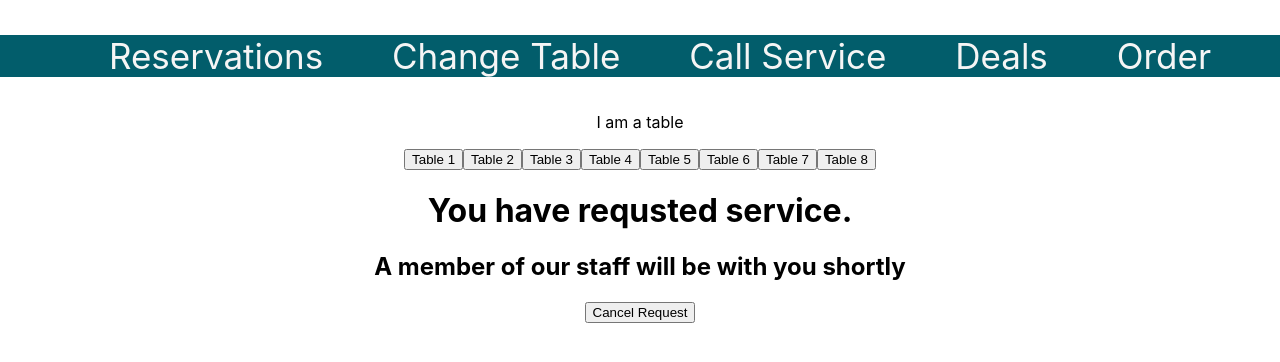
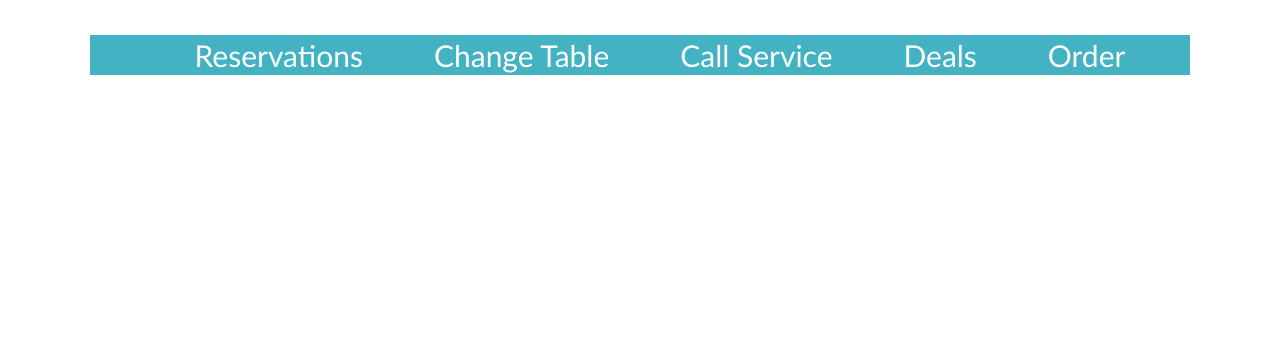
Before and after one commit to zabryant89/CIS434_Group3_TermProject, a React (Create React App) app in the folder foodorderingapp/: page / in a window 1280 px wide. Shown: the top 362 px of the page. Built offline with nearby package versions, Linux system fonts and the light colour scheme.

Commit message:
Navbar now functional, still working on Change Table / Call Service
Things are styled a little also but nothing is concrete.

```diff
--- a/foodorderingapp/src/App.css
+++ b/foodorderingapp/src/App.css
@@ -1,17 +1,8 @@
 .App {
   text-align: center;
-}
-
-ul{
-  list-style: none;
-  font-size: 35px;
-  color: whitesmoke;
-}
-
-.NavBar{
-  display: flex;
-  background-color: rgb(2, 93, 107);
-  justify-content: space-evenly;
-  align-items: center;
+  margin-right: 7%;
+  margin-left: 7%;
+  margin-bottom: -10px;
+  font-family: 'Franklin Gothic Medium', 'Arial Narrow', Arial, sans-serif;
 
 }
--- a/foodorderingapp/src/App.js
+++ b/foodorderingapp/src/App.js
@@ -1,16 +1,19 @@
-import ChangeTable from './ChangeTable.js';
-import CallSerive from './CallService';
+import ChangeTable from './NavbarComp/ChangeTable.js';
+import CallSerive from './NavbarComp/CallService.js';
 import './App.css';
 
-import Nav from "./Nav";
+import Nav from "./NavbarComp/Nav.js";
+
+import { useState } from 'react';
 
 function App() {
+
+
+
   return (
     <div className="App">
       <Nav />
       <div className="NavBarActions">
-             <ChangeTable />
-            <CallSerive />
         </div>
     </div>
   );
--- a/foodorderingapp/src/ChangeTable.js
+++ /dev/null
@@ -1,29 +0,0 @@
-import {useState} from "react"
-
-
-export default function Table(){
-
-    const [table, setTableSelection] = useState(false);
-
-    const handleTableSelection = (event) =>{
-     setTableSelection(event.target.value);
-     setTableSelection(true);
-    }
-
-
-    return(
-        <div className="Table">
-            <p>I am a table</p>
-            <div className="allTables">
-            <button type="button" className="Table" onClick={handleTableSelection}>Table 1</button>
-            <button type="button" className="Table" onClick={handleTableSelection}>Table 2</button>
-            <button type="button" className="Table" onClick={handleTableSelection}>Table 3</button>
-            <button type="button" className="Table" onClick={handleTableSelection}>Table 4</button>
-            <button type="button" className="Table" onClick={handleTableSelection}>Table 5</button>
-            <button type="button" className="Table" onClick={handleTableSelection}>Table 6</button>
-            <button type="button" className="Table" onClick={handleTableSelection}>Table 7</button>
-            <button type="button" className="Table" onClick={handleTableSelection}>Table 8</button>
-            </div>
-        </div>
-    );
-}
--- a/foodorderingapp/src/Nav.js
+++ /dev/null
@@ -1,19 +0,0 @@
-
-
-
-export default function Nav(){
-
-
-
-    return(
-        <ul className="NavBar">
-              <li> Reservations </li>
-              <li> Change Table</li>
-              <li> Call Service</li>
-              <li> Deals </li>
-               <li> Order </li>
-
-    </ul>
-
-    );
-}
--- a/foodorderingapp/src/CallService.js
+++ b/foodorderingapp/src/NavbarComp/CallService.js
@@ -1,11 +1,10 @@
 import {useState} from "react"
 
-export default function CallSerive(){
+export default function CallService(){
 
     const [serivce, setService] = useState(false);
 
    const handleService = (event) =>{
-    setService(event.target.value);
     setService(true);
    }
 
--- /dev/null
+++ b/foodorderingapp/src/NavbarComp/ChangeTable.js
@@ -0,0 +1,37 @@
+import {useState} from "react"
+import './Style/Table.css'
+
+export default function Table(){
+
+    const [table, setTableSelection] = useState(false);
+    const[value, setValue] = useState("Table 1");
+
+    const handleTableSelection = (event) =>{
+     setTableSelection(event.target.value);
+     setTableSelection(true);
+    }
+
+
+    return(
+        <div className="Tables">
+            <h1 className="table-text">Please select which table you would like</h1>
+            <div className="allTables">
+            <div className="topLeftTables">
+           <div><button type="button" className="Table" onClick={handleTableSelection}>{value}</button></div>
+            <div><button type="button" className="Table" onClick={handleTableSelection}>Table 2</button></div>
+            </div>
+            <div className="topRightTables">
+            <div><button type="button" className="Table" onClick={handleTableSelection}>Table 3</button></div>
+           <div> <button type="button" className="Table" onClick={handleTableSelection}>Table 4</button> </div>
+           </div>
+            <div className="bottomTables">
+           <div className="bt"><button type="button" className="Table" onClick={handleTableSelection}>Table 5</button></div>
+            <div className="bt"><button type="button" className="Table" onClick={handleTableSelection}>Table 6</button></div>
+            <div className="bt"><button type="button" className="Table" onClick={handleTableSelection}>Table 7</button></div>
+            <div className="bt"><button type="button" className="Table" onClick={handleTableSelection}>Table 8</button></div>
+            </div>
+            </div>
+        </div>
+
+    );
+}
--- /dev/null
+++ b/foodorderingapp/src/NavbarComp/Deals.js
@@ -0,0 +1,8 @@
+export default function Deals(){
+
+
+    return(
+   <h1>EPIC DEALS!@!!!</h1>
+    );
+
+}
--- /dev/null
+++ b/foodorderingapp/src/NavbarComp/Nav.js
@@ -0,0 +1,69 @@
+import ChangeTable from './ChangeTable.js';
+import CallService from './CallService.js';
+import Reservations from './Reservations.js';
+import Deals from './Deals.js';
+import Order from './Order.js';
+import './Style/NavBar.css'
+
+import { useState } from 'react';
+
+export default function Nav(){
+
+    let intialShow = [
+        {id: 0, shown: false},
+        {id: 1, shown: false},
+        {id: 2, shown: false},
+        {id: 3, shown: false},
+        {id: 4, shown: false},
+       ]
+
+
+    const [show, setShow] = useState(intialShow);
+
+
+    function handleShowNavItem(val){
+        const determineShow = show.map(shows =>
+         {
+             if(shows.id === val)
+             {
+
+            return {
+                ...shows,
+                shown: true,
+            };
+            }
+        else{
+                return {
+                    ...shows,
+                    shown: false,
+                };
+            }
+        });
+
+
+             setShow(determineShow);
+    }
+
+
+
+        let showAr = show.map(     (s) => s.shown  );
+
+    return(
+        <div className="navbar">
+        <ul className="NavBarList">
+              <li><button type="button" onClick={()=>handleShowNavItem(0)}>Reservations </button></li>
+                <li><button type="button" onClick={()=>handleShowNavItem(1)} >Change Table</button> </li>
+              <li> <button type="button" onClick={()=>handleShowNavItem(2)} >Call Service </button> </li>
+              <li><button type="button" onClick={()=>handleShowNavItem(3)} > Deals </button></li>
+               <li> <button type="button" onClick={()=>handleShowNavItem(4)} >Order </button></li>
+
+    </ul>
+
+    <div> {showAr[0] && (<Reservations />)}</div>
+    <div> {showAr[1] && (<ChangeTable />)}</div>
+    <div> {showAr[2] && (<CallService />)}</div>
+    <div> {showAr[3] && (<Deals />)}</div>
+    <div> {showAr[4] && (<Order />)}</div>
+        </div>
+    );
+}
--- /dev/null
+++ b/foodorderingapp/src/NavbarComp/Order.js
@@ -0,0 +1,11 @@
+
+
+
+export default function Order(){
+
+
+    return(
+   <h1>ORDER MEALS!!</h1>
+    );
+
+}
--- /dev/null
+++ b/foodorderingapp/src/NavbarComp/Reservations.js
@@ -0,0 +1,10 @@
+
+
+export default function Reservations(){
+
+
+    return(
+   <h1>Reservations!!</h1>
+    );
+
+}
--- /dev/null
+++ b/foodorderingapp/src/NavbarComp/Style/NavBar.css
@@ -0,0 +1,23 @@
+ul{
+    list-style: none;
+    font-size: 35px;
+    color: whitesmoke;
+  }
+
+  .NavBarList{
+    display: flex;
+    background-color: rgb(67, 178, 195);
+    justify-content: space-evenly;
+    align-items: center;
+
+  }
+
+  button{
+    font-size: 30px;
+    font-family:'Gill Sans', 'Gill Sans MT', Calibri, 'Trebuchet MS', sans-serif;
+    background-color:  rgb(67, 178, 195);
+    border:  5px;
+    color: white;
+    border-color: violet;
+    cursor: pointer;
+  }
--- /dev/null
+++ b/foodorderingapp/src/NavbarComp/Style/Table.css
@@ -0,0 +1,51 @@
+
+.tableText{
+  font-size: 40px;
+}
+
+  .Tables{
+    border: 5px solid lightblue;
+    border-radius: 60px;
+    padding-top: 2%;
+    padding-bottom: 5%;
+    padding-left: 5%;
+    padding-right: 2%;
+  }
+
+  .Table{
+    font-size: 64px;
+    font-family:'Gill Sans', 'Gill Sans MT', Calibri, 'Trebuchet MS', sans-serif;
+    background-color:  rgb(67, 178, 195);
+    border:  5px;
+    color: white;
+    border-color: violet;
+    cursor: pointer;
+  }
+
+  .topLeftTables{
+   display: flex;
+   flex-direction: row;
+   align-items: flex-start;
+   justify-content: space-between;
+   padding-bottom: 5%;
+
+
+  }
+
+
+  .topRightTables{
+    display: flex;
+    flex-direction: row;
+    align-items: flex-start;
+    justify-content: space-between;
+    padding-bottom: 5%;
+  }
+
+
+
+  .bottomTables{
+    display: flex;
+    flex-direction: row;
+    align-items: flex-end;
+    justify-content: space-between;
+  }
```
